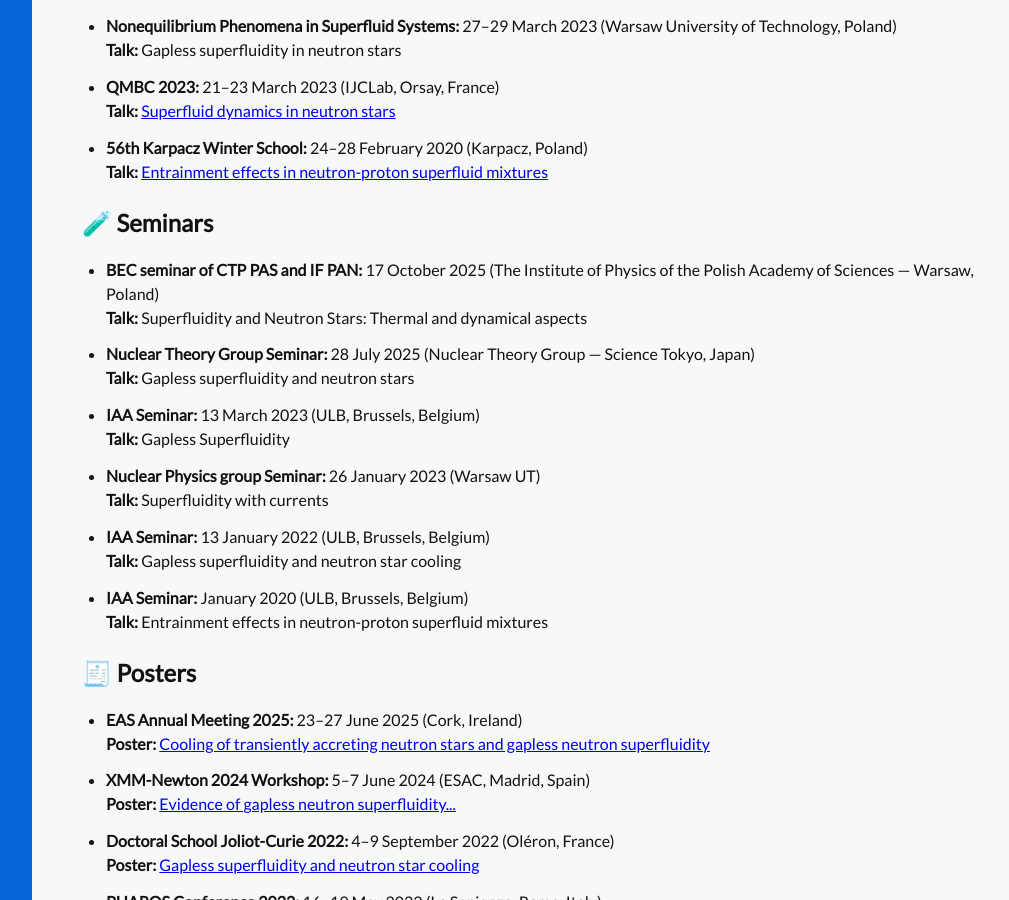
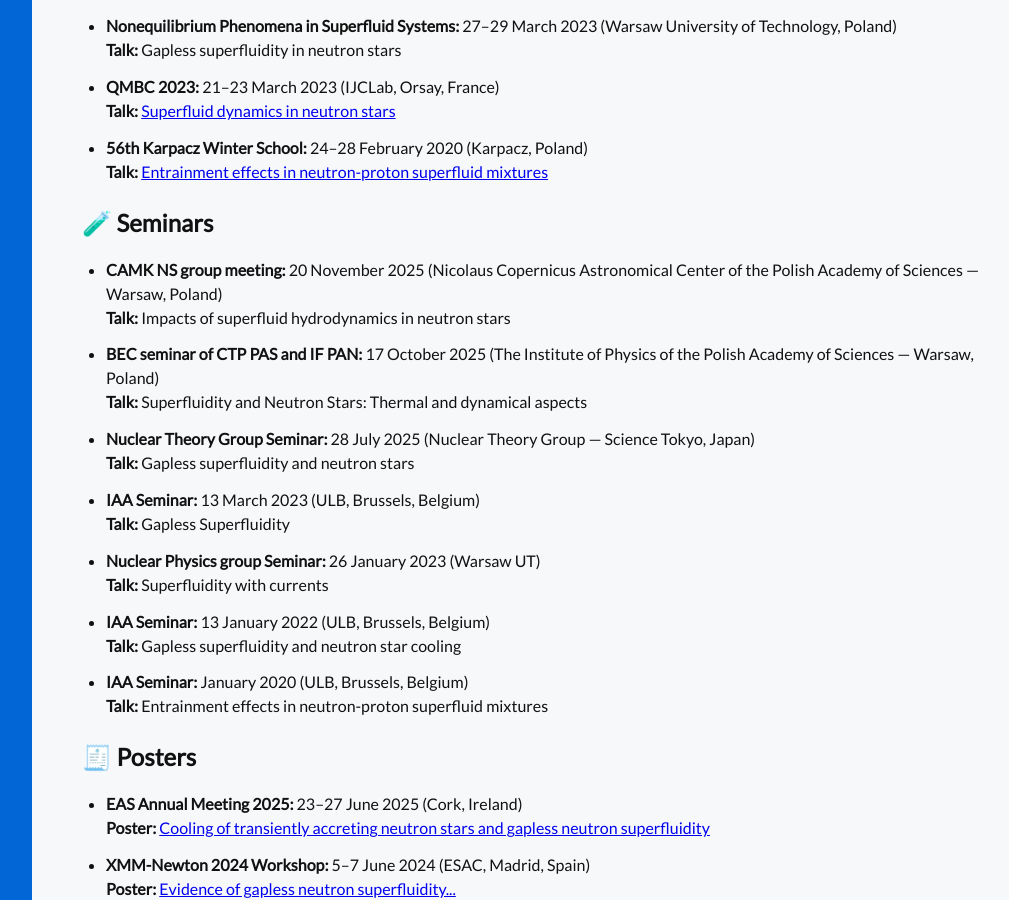
Before and after one commit to V-allard/V-allard.github.io, a Jekyll site: the page built from pages/talks/index.html, in a window 1280 px wide and 900 px high, scrolled down 405 px. Shown: the whole window, without its empty margins (248-1257 px from the left). Built offline with Jekyll 4.4.1, drawn with Linux system fonts in a browser that asks for light colours.

Commit message:
Update index.html
Add seminar

```diff
--- a/pages/talks/index.html
+++ b/pages/talks/index.html
@@ -38,6 +38,10 @@ permalink: /talks/
   <h2>🧪 Seminars</h2>
 
   <ul>
+    <li><strong>CAMK NS group meeting:</strong>
+    20 November 2025 (Nicolaus Copernicus Astronomical Center of the Polish Academy of Sciences — Warsaw, Poland)
+    <br><strong>Talk:</strong> Impacts of superfluid hydrodynamics in neutron stars</li>
+
     <li><strong>BEC seminar of CTP PAS and IF PAN:</strong>
     17 October 2025 (The Institute of Physics of the Polish Academy of Sciences — Warsaw, Poland)
     <br><strong>Talk:</strong> Superfluidity and Neutron Stars: Thermal and dynamical aspects</li>
```
